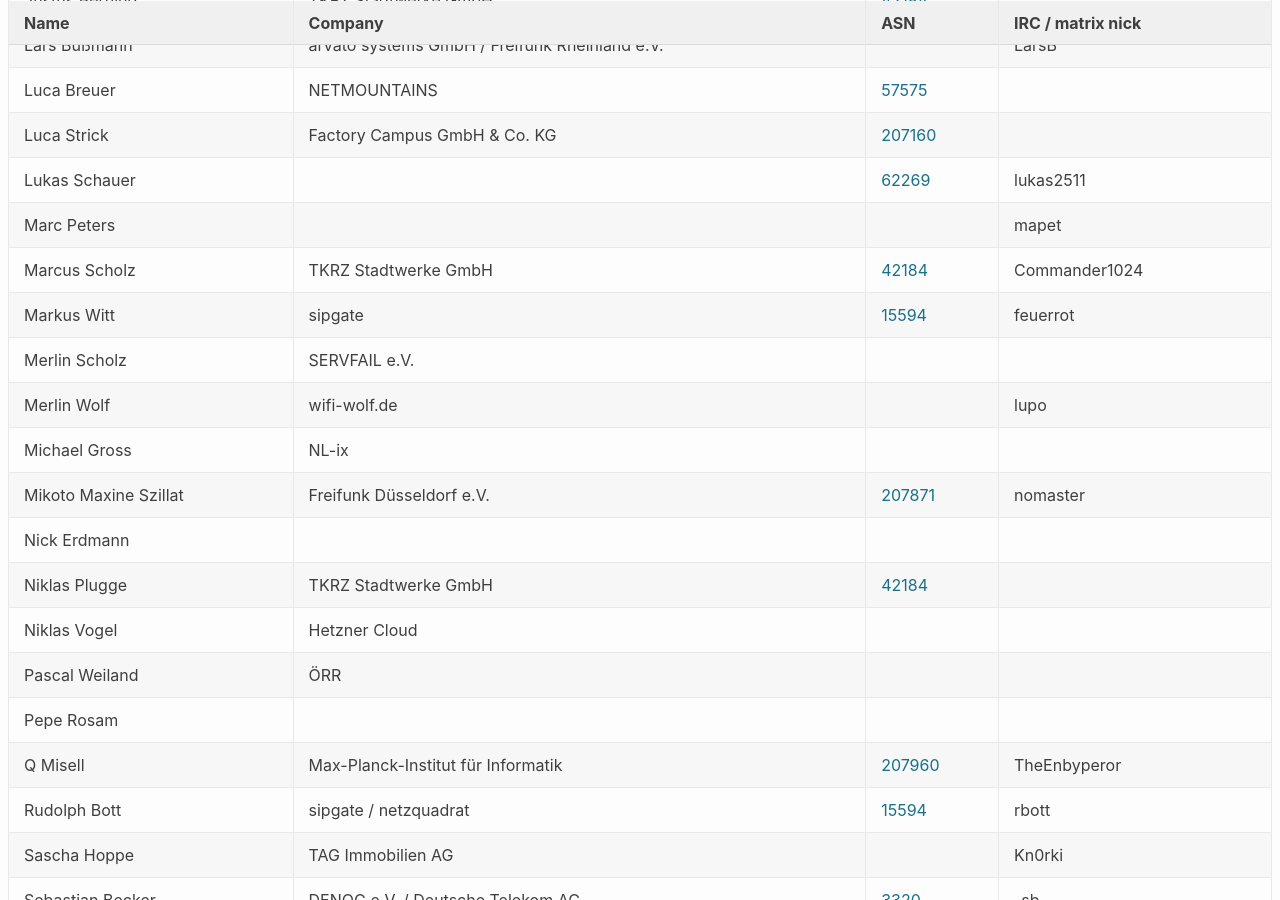
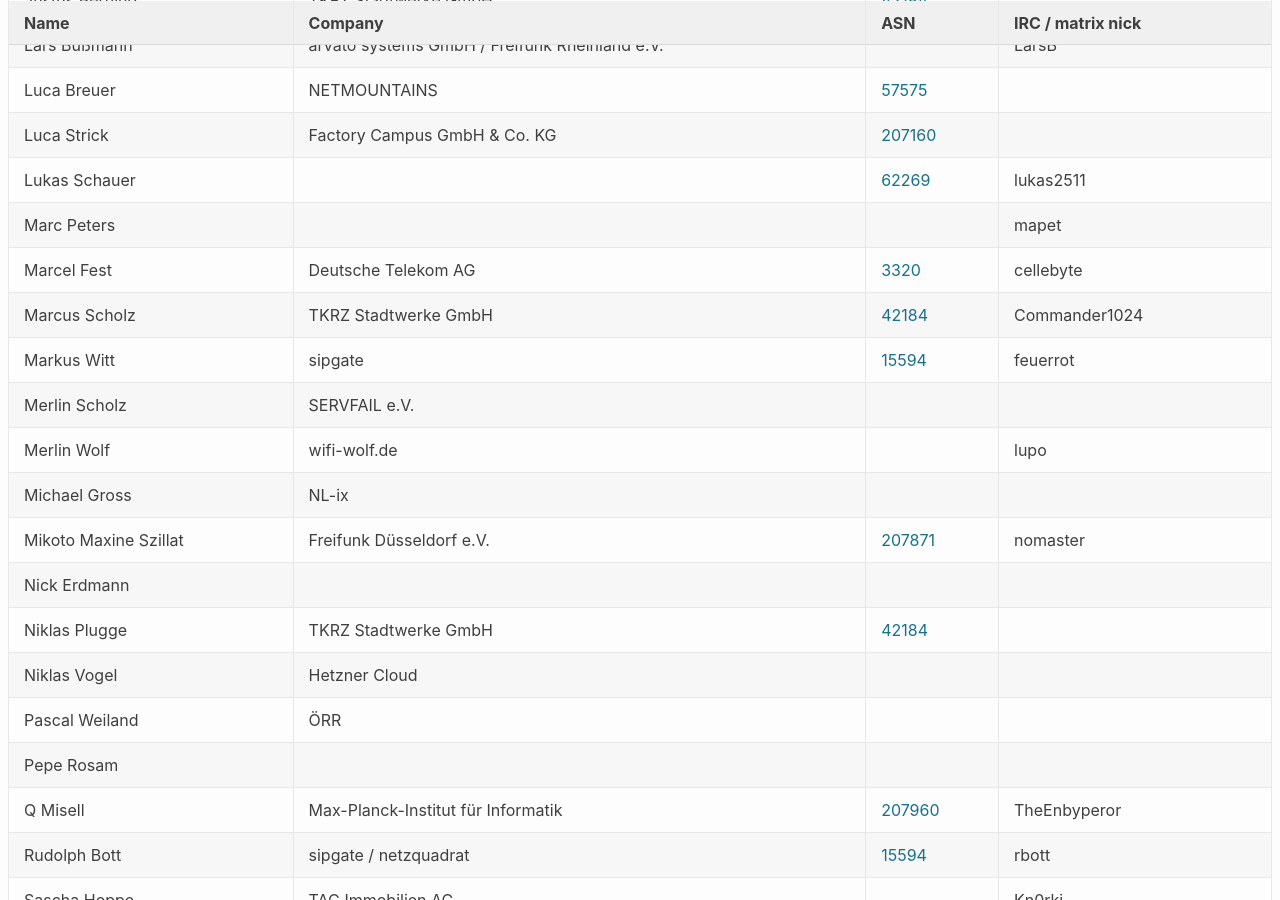
Before and after one commit to denog/pretix-attendeelist, a Jekyll site: the page built from denogmeetup25-05/index.markdown, in a window 1280 px wide and 900 px high, scrolled down 1156 px. Built offline with Jekyll 4.4.1, drawn with Linux system fonts in a browser that asks for light colours.

Commit message:
Latest data: Thu Jun 12 13:37:40 UTC 2025

```diff
--- a/_data/attendees_denogmeetup25-05.json
+++ b/_data/attendees_denogmeetup25-05.json
@@ -174,6 +174,12 @@
     "asn": "62269"
   },
   {
+    "name": "Marcel Fest",
+    "company": "Deutsche Telekom AG",
+    "irc": "cellebyte",
+    "asn": "3320"
+  },
+  {
     "name": "Marc Peters",
     "company": null,
     "irc": "mapet",
```
